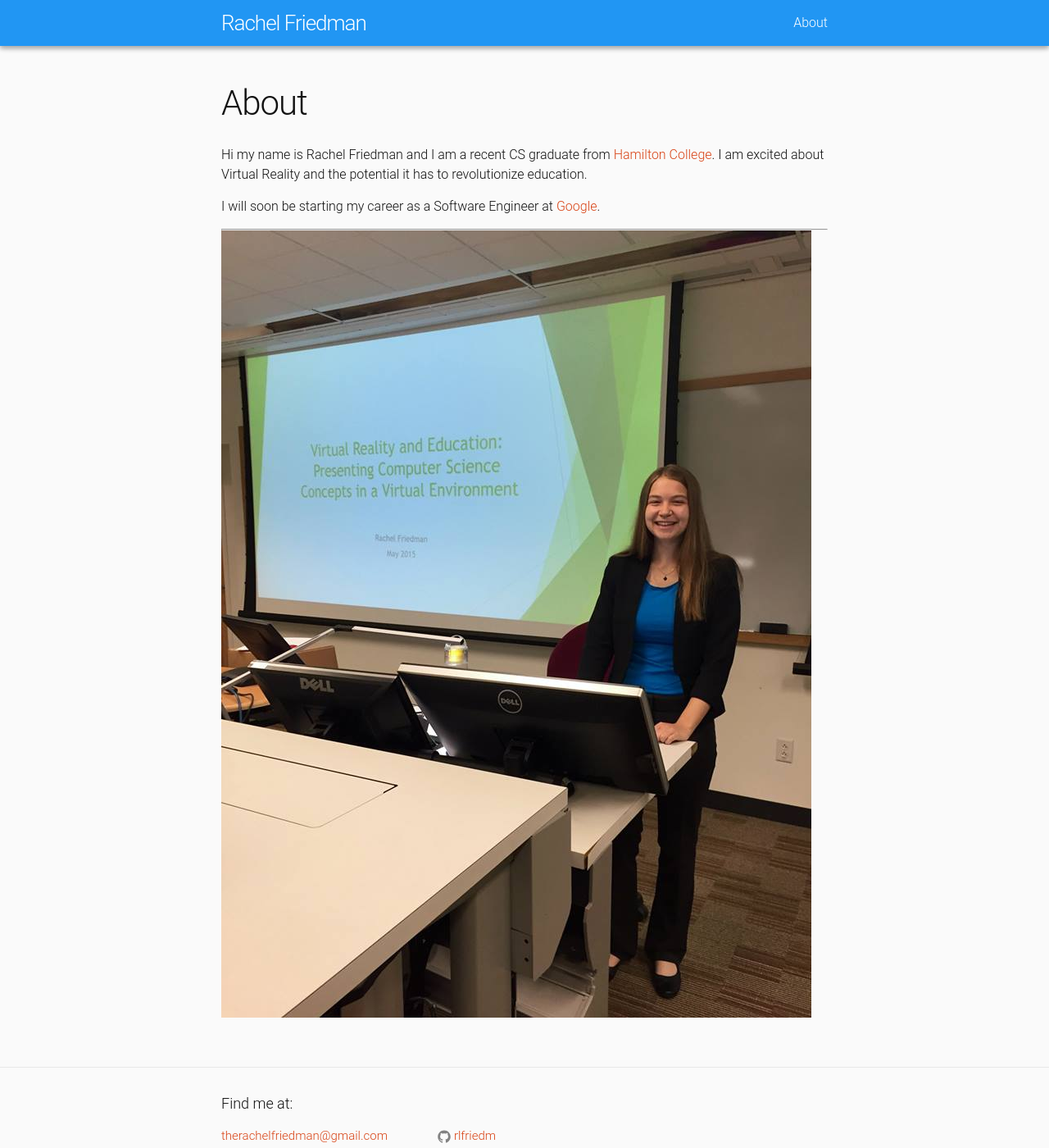
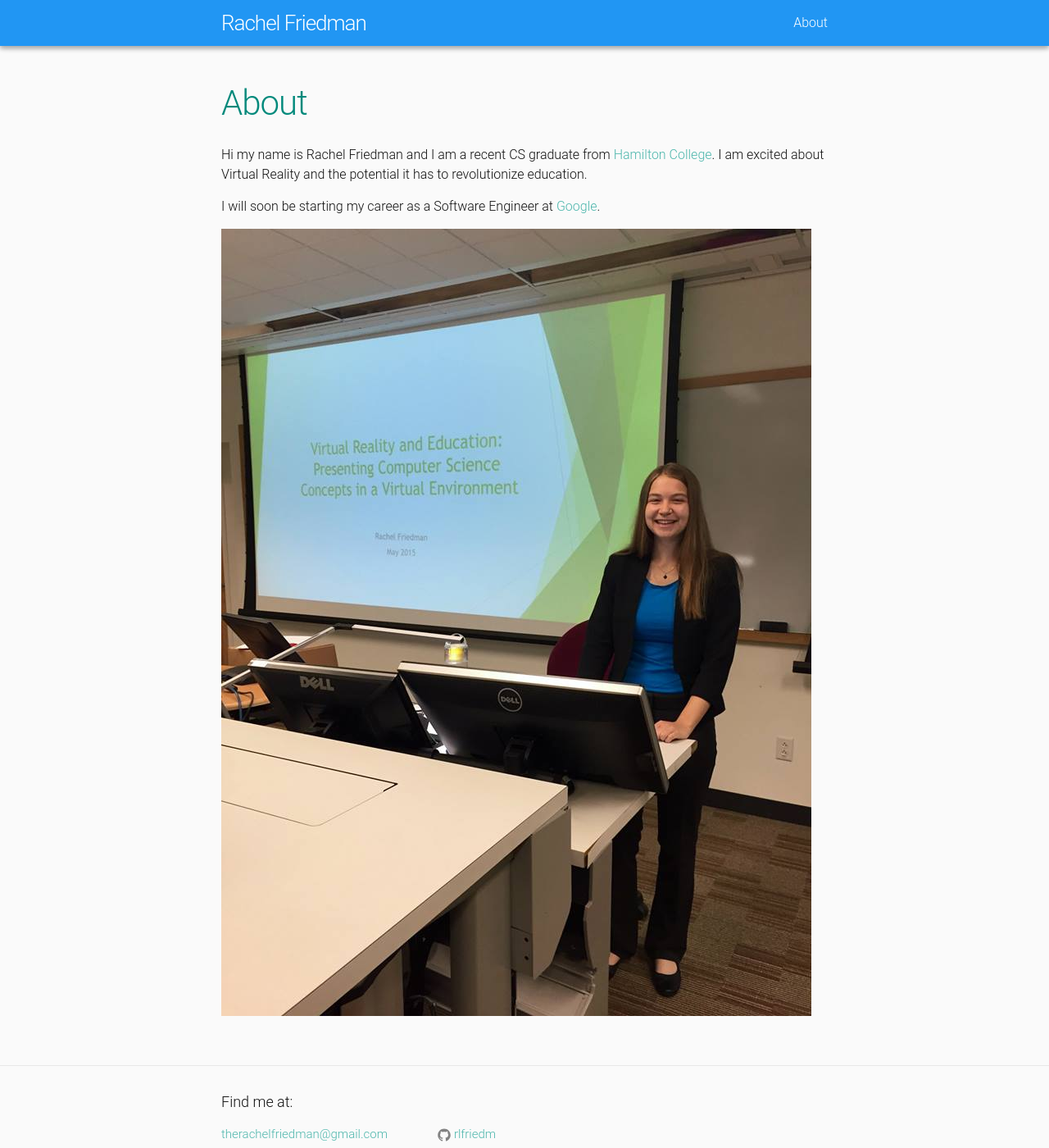
Before and after one commit to rlfriedm/rlfriedm.github.io, a Jekyll site: the page built from about.md, in a window 1280 px wide and 1400 px high. Shown: the whole window at 82% size. Built offline with Jekyll 4.4.1, drawn with Linux system fonts in a browser that asks for light colours.

Commit message:
added highlight color

```diff
--- a/_sass/_base.scss
+++ b/_sass/_base.scss
@@ -45,7 +45,16 @@
     vertical-align: middle;
 }
 
+// selection color
+::selection {
+    background: #26A69A;
+    color: white;
+}
 
+::-moz-selection {
+    background: #26A69A;
+    color: white;
+}
 
 /**
  * Figures
--- a/_sass/_layout.scss
+++ b/_sass/_layout.scss
@@ -215,11 +215,11 @@
     display: block;
     font-size: 24px;
        &:visited {
-        color: #D84315;
+        color: #00897B;
     }
 
     &:link {
-        color: #D84315;
+        color: #00897B;
     }
 }
 
@@ -236,7 +236,7 @@
     font-size: 42px;
     letter-spacing: -1px;
     line-height: 1;
-
+    color: #00897B;
     @include media-query($on-laptop) {
         font-size: 36px;
     }
--- a/about.md
+++ b/about.md
@@ -9,5 +9,4 @@
 
 I will soon be starting my career as a Software Engineer at [Google](https://google.com).
 
----
 ![vrpres]({{site.url}}/assets/vrpres.jpg)
--- a/css/main.scss
+++ b/css/main.scss
@@ -14,7 +14,7 @@
 
 $text-color:       #111;
 $background-color: #FAFAFA;
-$brand-color:      #D84315;
+$brand-color:      #4DB6AC;
 
 $grey-color:       #828282;
 $grey-color-light: lighten($grey-color, 40%);
```
